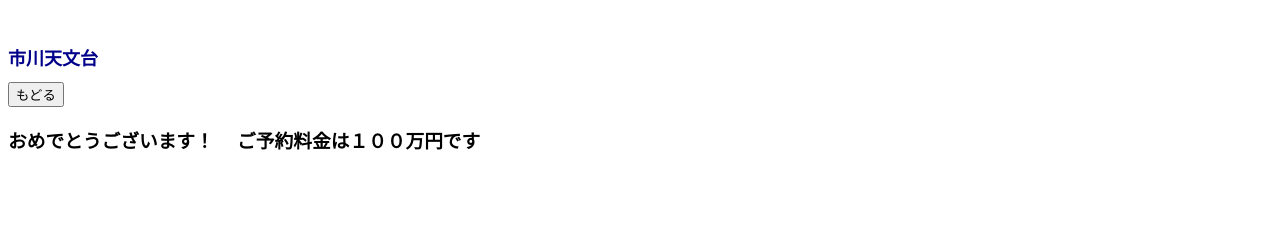
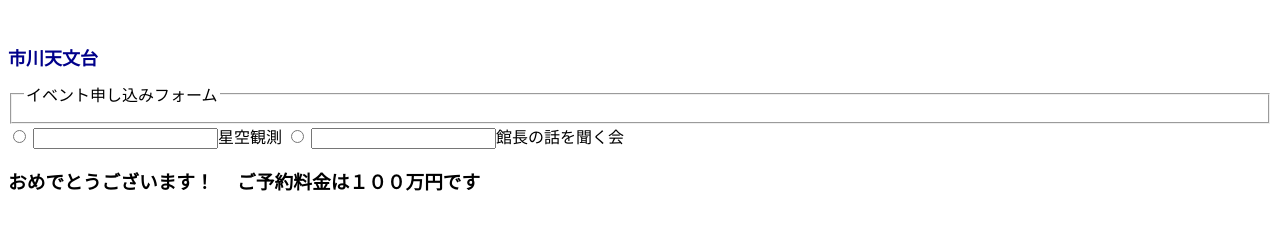
Before and after one commit to ick2321009/prg20241118, a plain HTML site: page app.html in a window 1280 px wide. Drawn offline with Linux system fonts and the light colour scheme.

Commit message:
2025 1 8

```diff
--- a/app.html
+++ b/app.html
@@ -9,7 +9,16 @@
     <body>
         <h1>市川天文台</h1>
 
-        <button onclick="location.href='./index.html'">もどる</button>
+        <form>
+            <fieldset>
+                <legend>イベント申し込みフォーム</fieldset>
+                <div>
+                    <input type="radio" id="contactChoice1" name="contact"/>
+                    <input for="contactChoicel" >星空観測</label>
+
+                    <input type="radio" id="contactChoice2" name="contact"/>
+                    <input for="contactChoicel" >館長の話を聞く会</label>
+
 
         <h3>おめでとうございます！
             　ご予約料金は１００万円です</h3＞
```
Also changed, not shown: index.html (+2 -1 lines).
